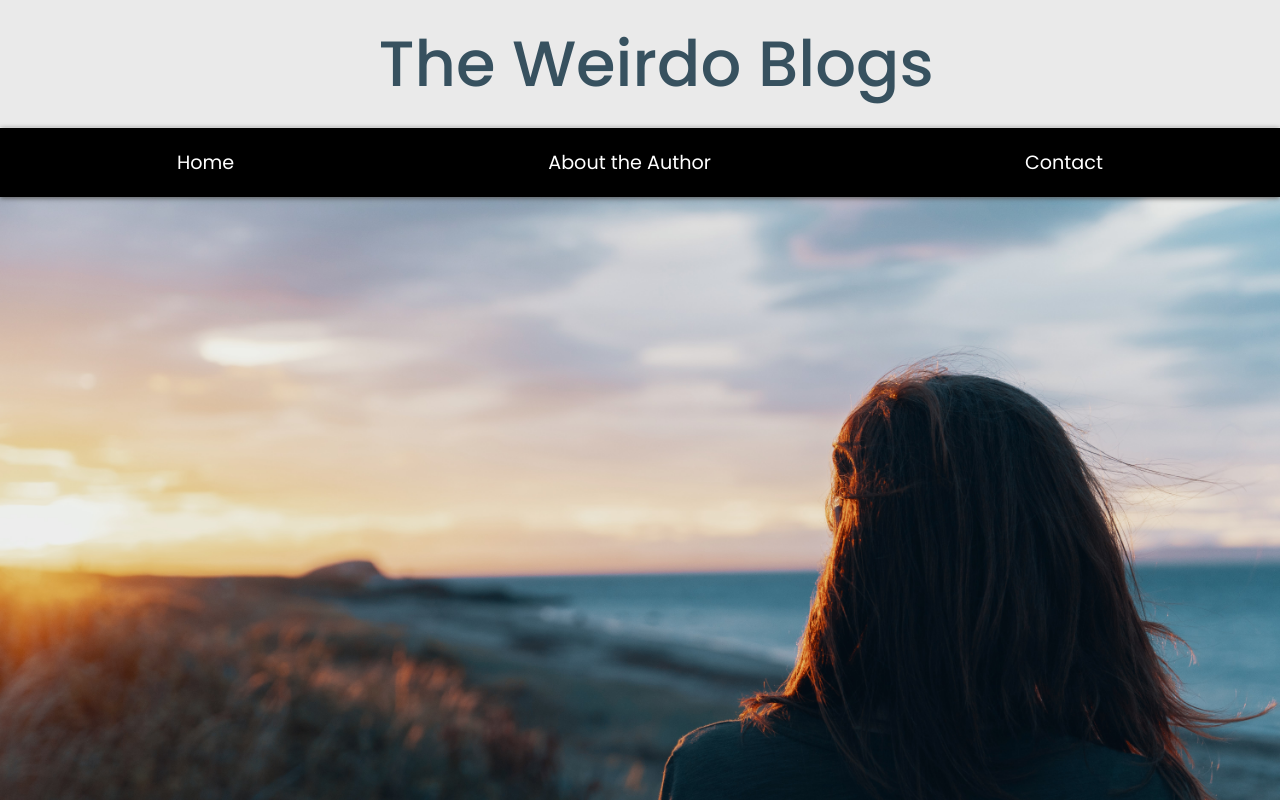
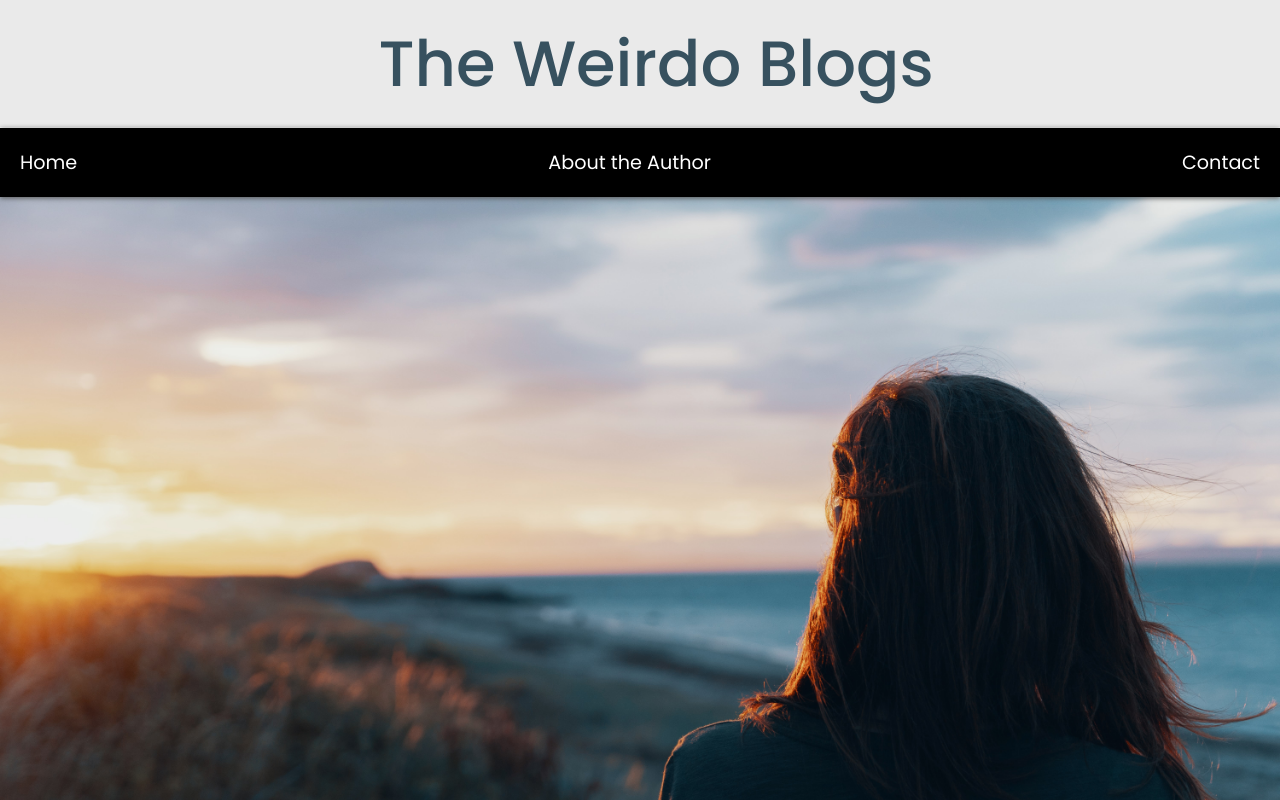
Before and after one commit to NeeshuSharmaa/blogs-project, a React (Create React App) app: page / in a window 1280 px wide. Shown: the top 800 px of the page. Built offline with nearby package versions, Linux system fonts and the light colour scheme; data requests are answered from the project's data file.

Commit message:
feat: routes

```diff
--- a/package.json
+++ b/package.json
@@ -9,6 +9,7 @@
     "json-server": "^0.17.1",
     "react": "^18.2.0",
     "react-dom": "^18.2.0",
+    "react-router-dom": "^5.3.4",
     "react-scripts": "5.0.1",
     "web-vitals": "^2.1.4"
   },
--- a/src/App.css
+++ b/src/App.css
@@ -42,13 +42,18 @@ header>nav>ul{
     display:flex;
     flex-direction:row;
     background-color: black;
-    color:white;
+    justify-content:space-between;
     padding:20px;
 }
-header>nav>ul>li{
+.nav-list{
     margin:auto;
     font-size:1.2rem;
-
+    color: white;
+}
+a:-webkit-any-link {
+    color: inherit;
+    cursor: pointer;
+    text-decoration: none;
 }
 .nav-list:hover{
     color:#8ea6b8;
--- a/src/App.js
+++ b/src/App.js
@@ -4,7 +4,9 @@ import Header from "./components/Header";
 import Search from "./components/Search";
 import Blogs from "./components/Blogs";
 import useFetch from "./useFetch";
-
+import { BrowserRouter as Router, Switch, Route } from "react-router-dom";
+import Contact from "./components/Contact";
+import About from "./components/About";
 function App() {
   const {
     data: blogs,
@@ -14,11 +16,23 @@ function App() {
   } = useFetch("http://localhost:8000/blogs");
 
   return (
-    <div className="App">
-      <Header />
-      <Search blogList={blogs} setBlogs={setBlogs} />
-      <Blogs blogs={blogs} isPending={isPending} error={error} />
-    </div>
+    <Router>
+      <div className="App">
+        <Header />
+        <Search blogList={blogs} setBlogs={setBlogs} />
+        <Switch>
+          <Route path="/">
+            <Blogs blogs={blogs} isPending={isPending} error={error} />
+          </Route>
+          <Route path="/contact">
+            <Contact />
+          </Route>
+          <Route path="/about">
+            <About />
+          </Route>
+        </Switch>
+      </div>
+    </Router>
   );
 }
 
--- /dev/null
+++ b/src/components/About.jsx
@@ -0,0 +1,5 @@
+const About = () => {
+  return <div>About The Author</div>;
+};
+
+export default About;
--- a/src/components/Blogs.jsx
+++ b/src/components/Blogs.jsx
@@ -1,16 +1,13 @@
 import React from "react";
 import Blog from "./Blog";
 
-export default function Blogs({ blogs, deleteHandler, isPending, error }) {
+export default function Blogs({ blogs, isPending, error }) {
   return (
     <div className="blogsSection">
       <div className="blogs-div">
         {error && <div>{error}</div>}
         {isPending && <div>Loading....</div>}
-        {blogs &&
-          blogs.map((blog) => (
-            <Blog blog={blog} key={blog.id} deleteHandler={deleteHandler} />
-          ))}
+        {blogs && blogs.map((blog) => <Blog blog={blog} key={blog.id} />)}
       </div>
     </div>
   );
--- /dev/null
+++ b/src/components/Contact.jsx
@@ -0,0 +1,5 @@
+const Contact = () => {
+  return <div>Contact</div>;
+};
+
+export default Contact;
--- a/src/components/Header.jsx
+++ b/src/components/Header.jsx
@@ -1,3 +1,5 @@
+import { Link } from "react-router-dom";
+
 export default function Header() {
   return (
     <header>
@@ -5,9 +7,15 @@ export default function Header() {
       <img className="header-img" src="images/header-img.jpg" />
       <nav>
         <ul>
-          <li className="nav-list">Home</li>
-          <li className="nav-list">About the Author</li>
-          <li className="nav-list">Contact</li>
+          <Link to="/">
+            <li className="nav-list">Home</li>
+          </Link>
+          <Link to="/about">
+            <li className="nav-list">About the Author</li>
+          </Link>
+          <Link to="/contact">
+            <li className="nav-list">Contact</li>
+          </Link>
         </ul>
       </nav>
     </header>
```
Also changed, not shown: 1 other file (tests, documents, lock files or other folders).
